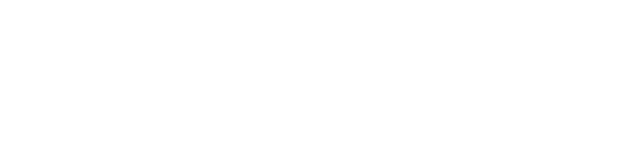
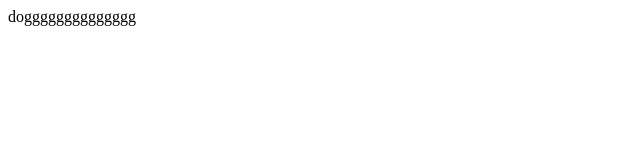
Before and after one commit to Pratthana/Project-II, a plain HTML site: page index.html in a window 1280 px wide. Shown: the whole page, without its empty margins (0-640 px from the left). Drawn offline with Linux system fonts and the light colour scheme.

Commit message:
Update index.html

```diff
--- a/index.html
+++ b/index.html
@@ -1,3 +1,3 @@
 <html>
-
+dogggggggggggggg
 </html>
```
